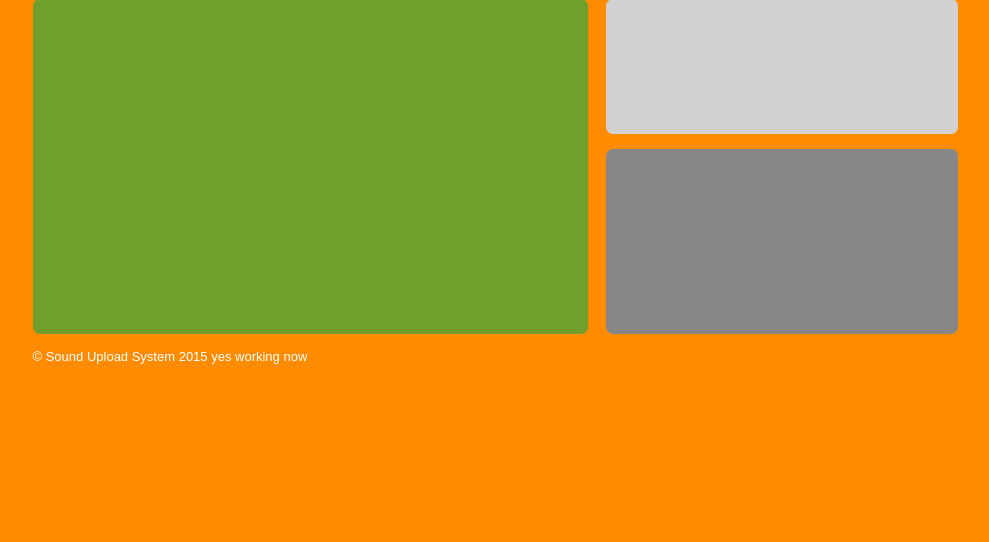
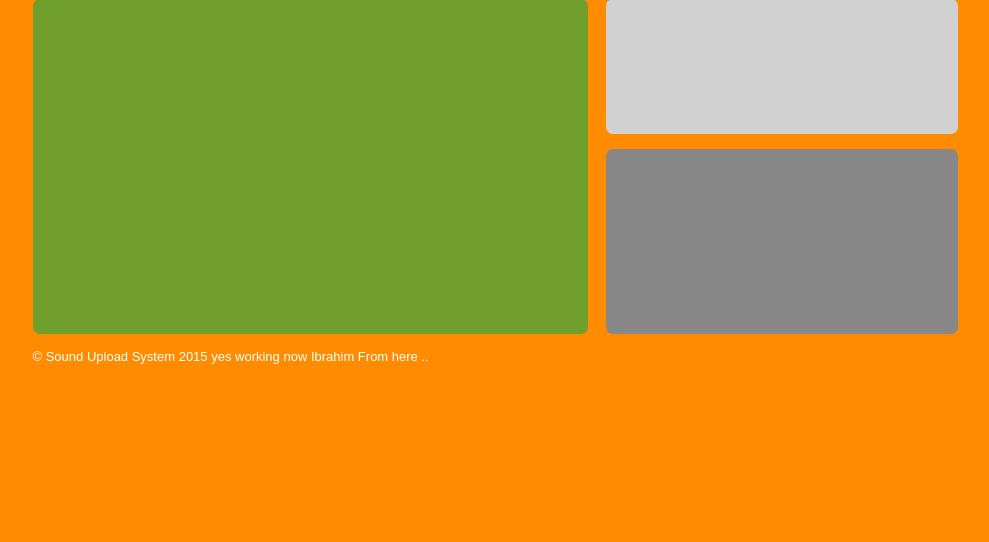
Before and after one commit to hssd8/sound, a PHP site: page / in a window 1280 px wide. Shown: the part 129-671 px from the top of the page, without its empty margins (145-1134 px from the left). Run offline with PHP 8.4, Linux system fonts and the light colour scheme.

Commit message:
I changed from my second PC

```diff
--- a/index.php
+++ b/index.php
@@ -32,7 +32,7 @@
                 </div>
             </div>
             <div class='footer-login'>
-                 &copy; Sound Upload System 2015 yes working now
+                 &copy; Sound Upload System 2015 yes working now Ibrahim From here ..
             </div>
         </div>
     </body>
```
